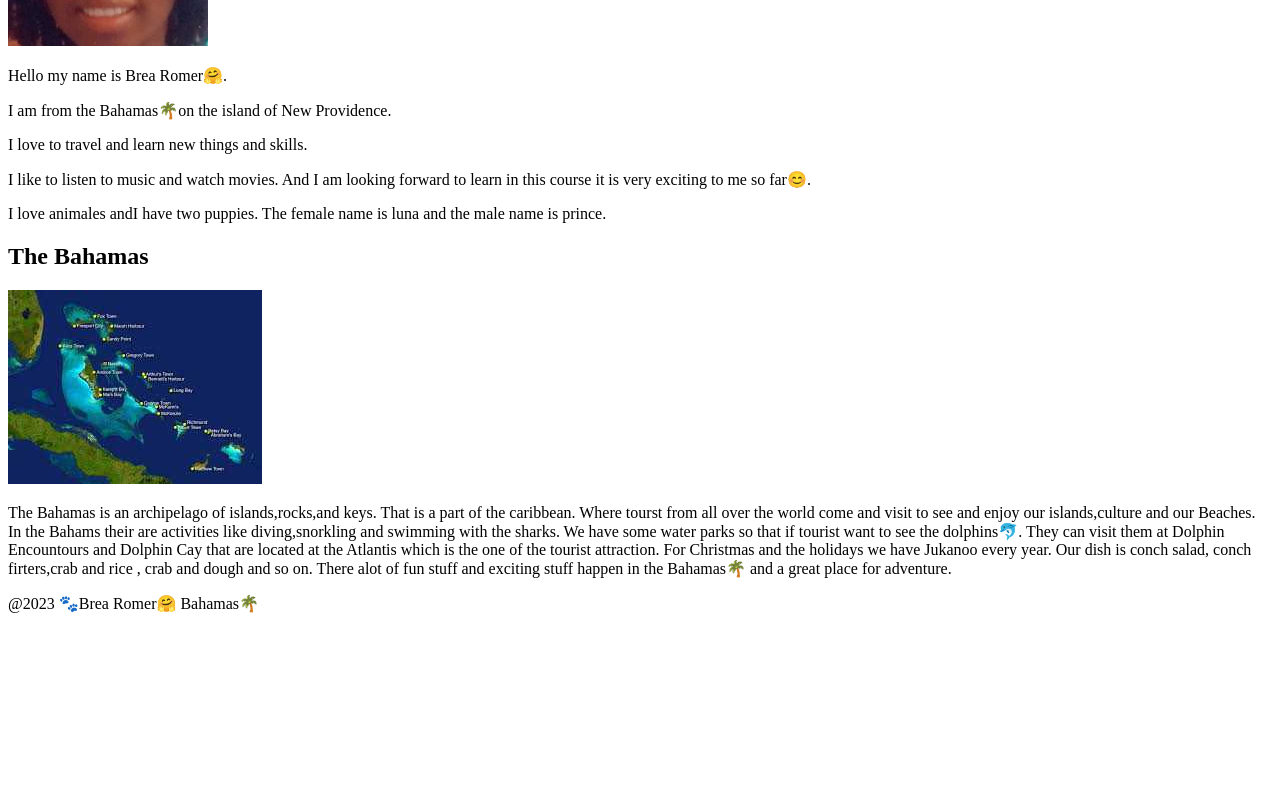
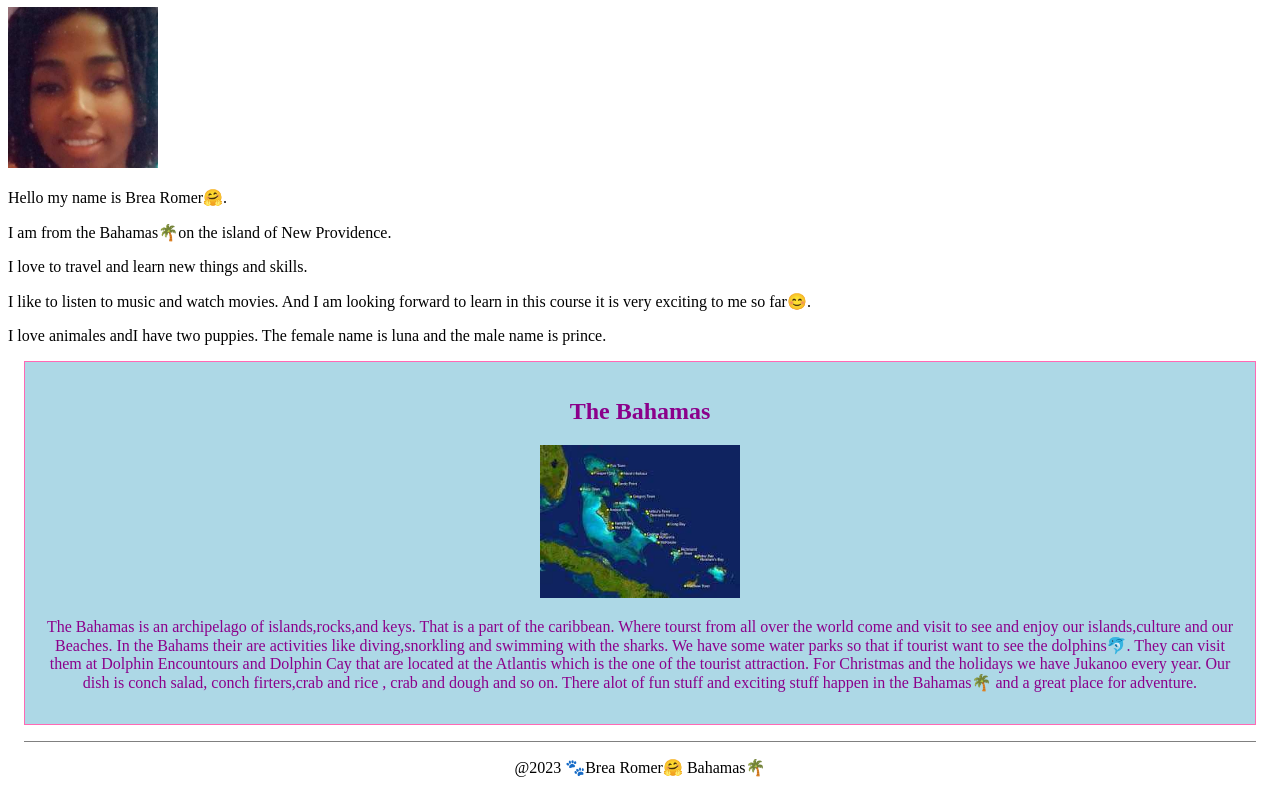
Before and after one commit to Brea21/wdd130-public, a plain HTML site: page index.html in a window 1280 px wide. Shown: the part 275-1068 px from the top of the page. Before the commit the page ends 904 px from the top, so only its background shows below. Drawn offline with Linux system fonts and the light colour scheme.

Commit message:
add changes to wdd and wwr folder

```diff
--- a/index.html
+++ b/index.html
@@ -9,7 +9,7 @@
         <meta name="description"content="Brea Romer's BYU-Idaho WDD 130 course">
         <meta name="author" content="Brea Romer">
 
-       <link rel="stylesheet"href="styles.css">
+       <link rel="stylesheet" href="styles/styles.css">
     <body>
         <header>
            <nav>
--- a/styles/styles.css
+++ b/styles/styles.css
@@ -1,13 +1,14 @@
 main{
-  max: width 840px;
+ max-width: 840px;
 }
 
 
-aside {
-  margin: 20em;
+
+aside{
+  margin: 1em;
   border: 1px solid hotpink;
   padding: 1em;
-  background-color: lightpink;
+  background-color: lightblue;
   color: darkmagenta;
   text-align: center;
 }
@@ -22,7 +23,7 @@ main img{
   height:auto;
 }
 
-p{padding:0,}
+p{padding:0;}
 
 footer{
   margin: 1em;
```
Also changed, not shown: wwr/site-plan-rafting.html (+2 -1 lines), images/logo.jpg (deleted), wwr/images/Rapids_logo.jpg (added).
